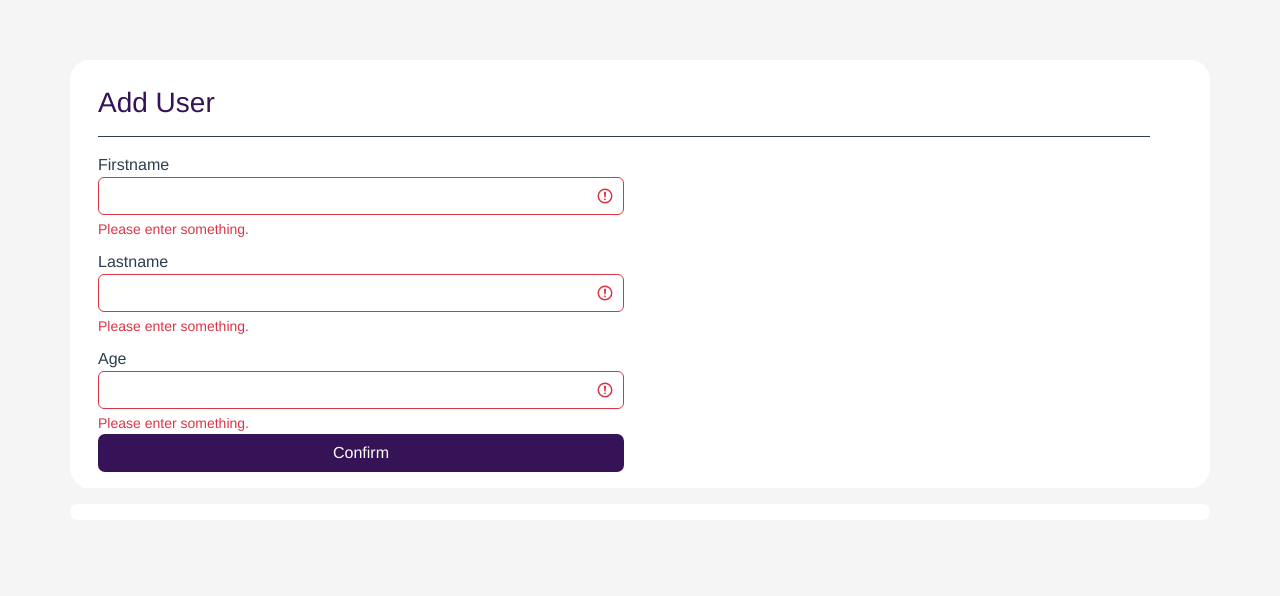
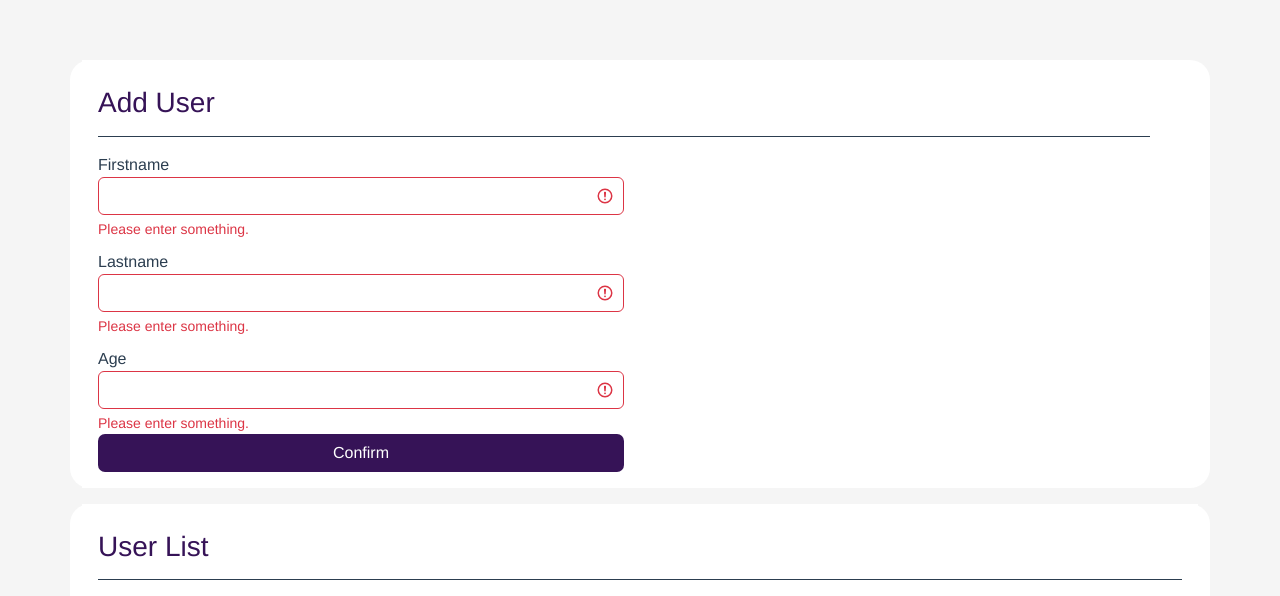
Before and after one commit to pnrmhcl/vueStudy, a Vue app: page / in a window 1280 px wide. Shown: the top 596 px of the page. Built offline with nearby package versions, Linux system fonts and the light colour scheme; no server answers.

Commit message:
fix: list and form css

```diff
--- a/src/components/Form.vue
+++ b/src/components/Form.vue
@@ -1,5 +1,5 @@
 <template>
-  <div id="1" class="container">
+  <div id="2" class="container">
     <div class="form">
       <div class="input">
         <h3>Add User</h3>
--- a/src/components/ListForm.vue
+++ b/src/components/ListForm.vue
@@ -1,8 +1,12 @@
 <template>
   <div id="1" class="container">
     <div class="d-grid gap-2">
-      <div>
-        <b-table striped hover :items="items"></b-table>
+      <div class="listForm">
+        <div class="input">
+          <h3>User List</h3>
+          <hr class="listHr" />
+          <b-table striped hover :items="items"></b-table>
+        </div>
       </div>
     </div>
   </div>
@@ -32,9 +36,18 @@ export default {
 };
 </script>
 <style>
-.container {
+.listHr {
   width: 100%;
+  background-color: black;
+  border-width: 1px 0 0 0;
+  border-style: solid;
+  height: 1px;
+  opacity: 1 !important;
+}
+.listForm {
   background-color: #ffff;
-  border-radius: 20px 20px 20px 20px;
+  padding: 1em;
+  margin-bottom: 1em;
+  width: 100%;
 }
 </style>
```
